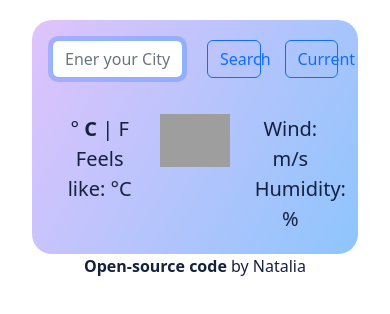
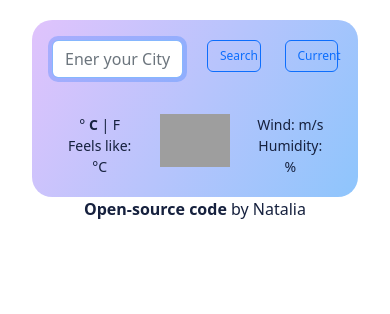
Before and after one commit to NChornenka/my-weather-app, a plain HTML site: page index.html in a window 390 px wide. Drawn offline with nearby package versions, Linux system fonts and the light colour scheme; no server answers; grey boxes are pictures that could not be loaded.

Commit message:
Changed font size for smaller screens

```diff
--- a/index.html
+++ b/index.html
@@ -4,7 +4,7 @@
     <meta charset="UTF-8">
     <meta http-equiv="X-UA-Compatible" content="IE=edge">
     <meta name="viewport" content="width=device-width, initial-scale=1.0">
-    <title>🌎Weather</title>
+    <title>Weather</title>
     <link href="https://cdn.jsdelivr.net/npm/bootstrap@5.2.1/dist/css/bootstrap.min.css" rel="stylesheet" integrity="sha384-iYQeCzEYFbKjA/T2uDLTpkwGzCiq6soy8tYaI1GyVh/UjpbCx/TYkiZhlZB6+fzT" crossorigin="anonymous">
     <link rel="stylesheet" href="style.css">
     <script src="https://unpkg.com/axios/dist/axios.min.js"></script>
--- a/style.css
+++ b/style.css
@@ -54,4 +54,12 @@ form {
     .main {
         width: 100%;
     }
+
+    .btn {
+        font-size: 12px;
+    }
+
+    .conditions {
+        font-size: 14px;
+    }
 }
```
